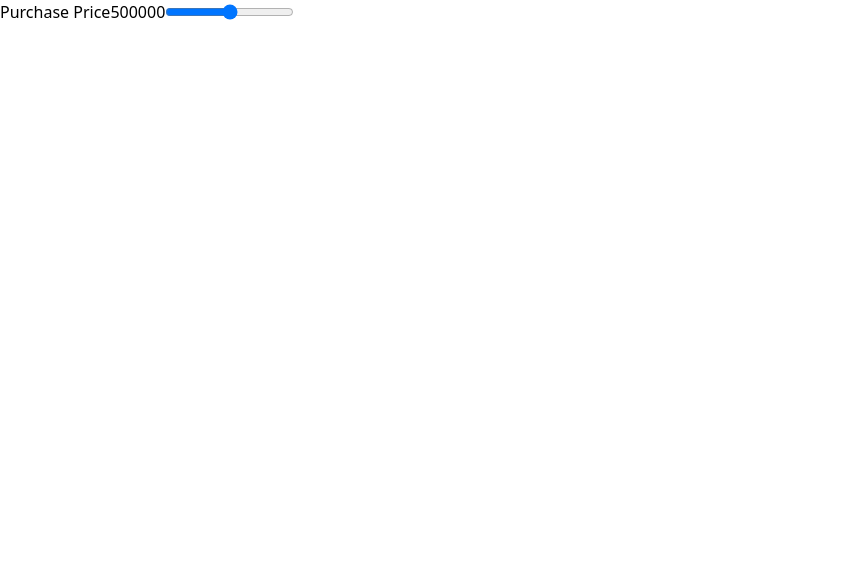
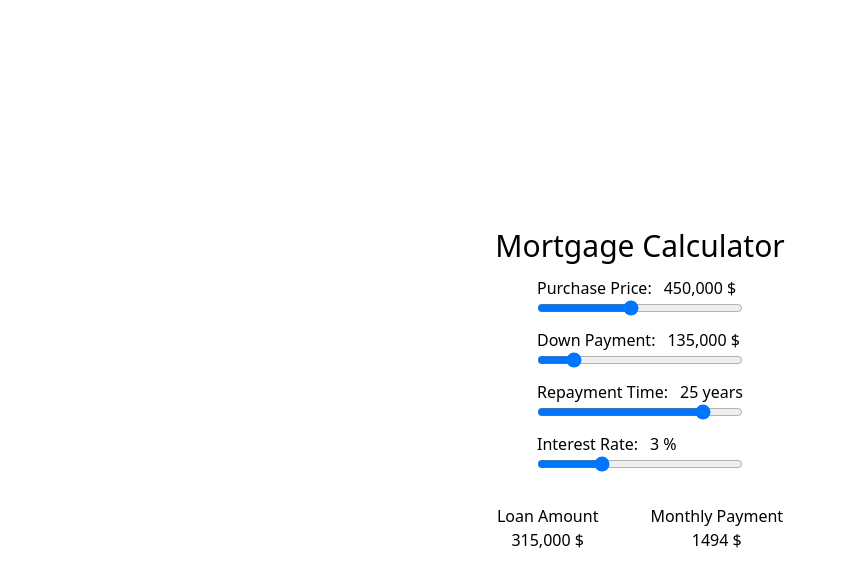
Before and after one commit to talalOthman/Mortgage-Calculator, a Vue app: page / in a window 1280 px wide. Shown: the top 586 px of the page, without its empty margins (0-847 px from the left). Built offline with nearby package versions, Linux system fonts and the light colour scheme.

Commit message:
-Applied initial  styling

```diff
--- a/src/App.vue
+++ b/src/App.vue
@@ -1,15 +1,39 @@
 <script setup>
-import { ref } from 'vue'
+import { ref, computed } from 'vue'
 import DataSlider from './components/DataSlider.vue'
-const purchasePrice = ref(500000)
-const downPayment = ref(0)
-const repaymentTime = ref(0)
-const interestRate = ref(0)
-const loanAmount = ref(0)
-const monthlyPayment = ref(0)
+const purchasePrice = ref(450000)
+const downPayment = ref(135000)
+const repaymentTime = ref(25)
+const interestRate = ref(3)
+const loanAmount = computed(() => purchasePrice.value - downPayment.value)
+const monthlyPayment = computed(() => {
+  const interest = interestRate.value / 100 / 12
+  const payments = repaymentTime.value * 12
+  const x = Math.pow(1 + interest, payments)
+  const monthly = (loanAmount.value * x * interest) / (x - 1)
+  return monthly.toFixed(0)
+})
 
 </script>
 
 <template>
-  <DataSlider type="Purchase Price" :min="0" :max="1000000" :step="50000" v-model="purchasePrice" />
+  <div class="flex flex-col items-center justify-center h-screen">
+    <h1 class="text-3xl">Mortgage Calculator</h1>
+    <div class="flex flex-col gap-y-3 p-3">
+      <DataSlider type="Purchase Price" :min="0" :max="1000000" :step="50000" v-model="purchasePrice" symbol="$" />
+      <DataSlider type="Down Payment" :min="0" :max="1000000" :step="50000" v-model="downPayment" symbol="$" />
+      <DataSlider type="Repayment Time" :min="0" :max="30" :step="1" v-model="repaymentTime" symbol="years" />
+      <DataSlider type="Interest Rate" :min="0" :max="10" :step="1" v-model="interestRate" symbol="%" />
+    </div>
+    <div class="flex gap-x-3">
+      <div class="flex flex-col items-center p-5">
+        <p>Loan Amount</p>
+        <p>{{ loanAmount.toLocaleString() }} $</p>
+      </div>
+      <div class="flex flex-col items-center p-5">
+        <p>Monthly Payment</p>
+        <p>{{ monthlyPayment.toLocaleString() }} $</p>
+      </div>
+    </div>
+  </div>
 </template>
--- a/src/components/DataSlider.vue
+++ b/src/components/DataSlider.vue
@@ -1,13 +1,14 @@
 <script setup>
-import { ref } from 'vue'
-defineProps(['modelValue', 'min', 'max', 'step', 'type'])
+defineProps(['modelValue', 'min', 'max', 'step', 'type', 'symbol'])
 defineEmits(['update:modelValue'])
-
 </script>
 
 <template>
-    <div class="flex">
-        <label :for="type">{{ type }}</label> {{ modelValue }}
+    <div class="flex flex-col">
+        <div class="flex gap-x-3">
+            <label :for="type">{{ type }}:</label>
+            <p>{{ modelValue.toLocaleString() }} {{symbol}} </p>
+        </div>
         <input type="range" :name="type" :min="min" :max="max" :step="step" :value="modelValue"
             @input="$emit('update:modelValue', $event.target.value)">
     </div>
```
